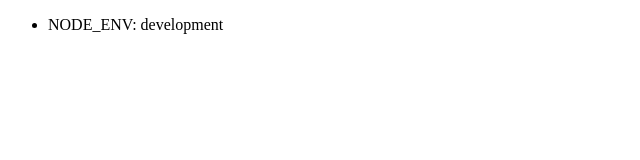
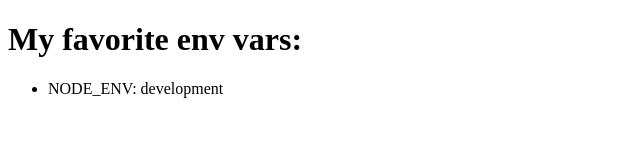
Before and after one commit to mateuszJS/very-safe-website, a website built with webpack: page src/template.html in a window 1280 px wide. Shown: the whole page, without its empty margins (0-640 px from the left). Built offline with nearby package versions, Linux system fonts and the light colour scheme.

Commit message:
update template.html

```diff
--- a/src/template.html
+++ b/src/template.html
@@ -8,6 +8,7 @@
     <base href="/">
   </head>
   <body>
+    <h1>My favorite env vars:</h1>
     <ul id="envs"></ul>
   </body>
 </html>
```
